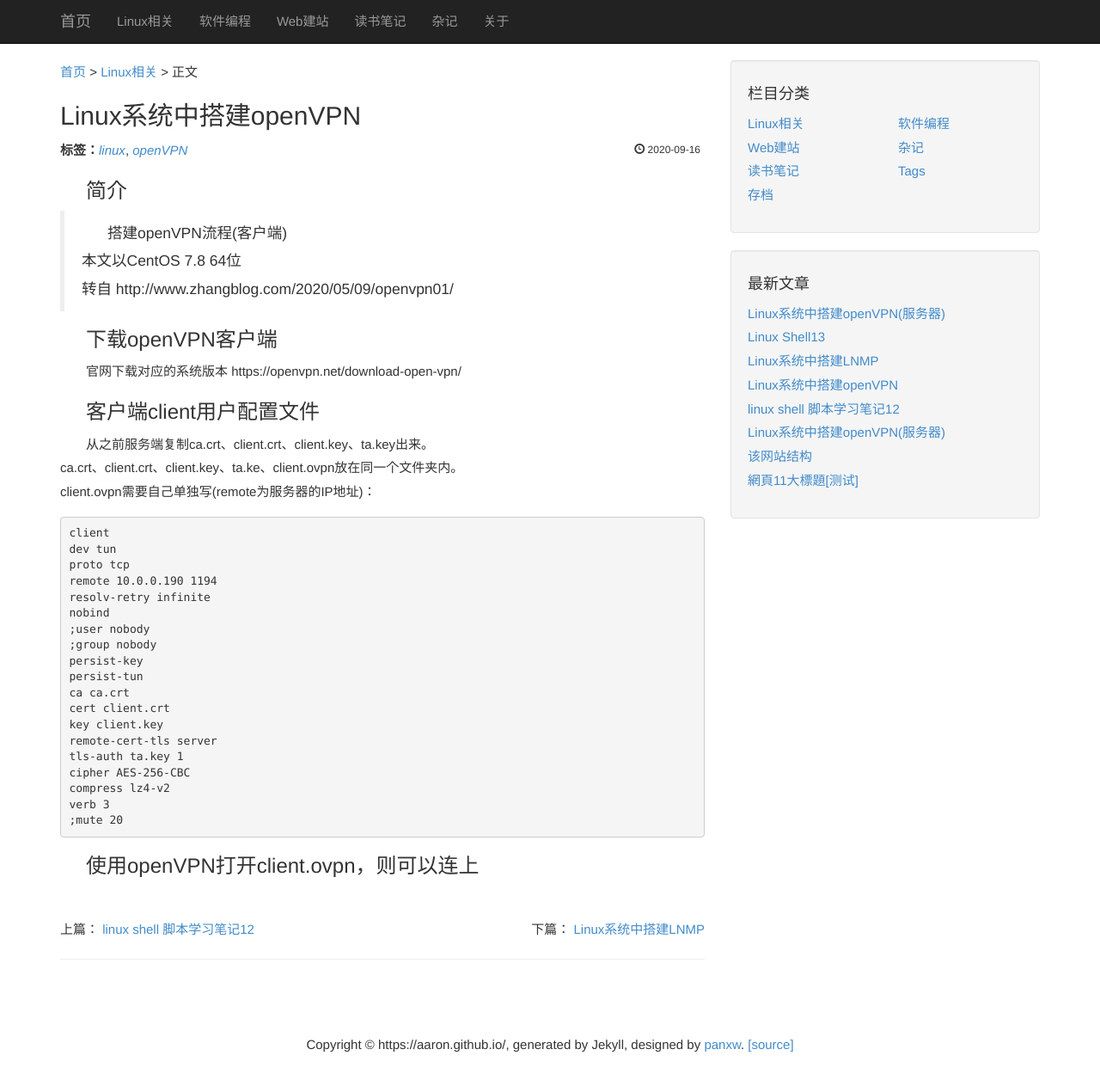
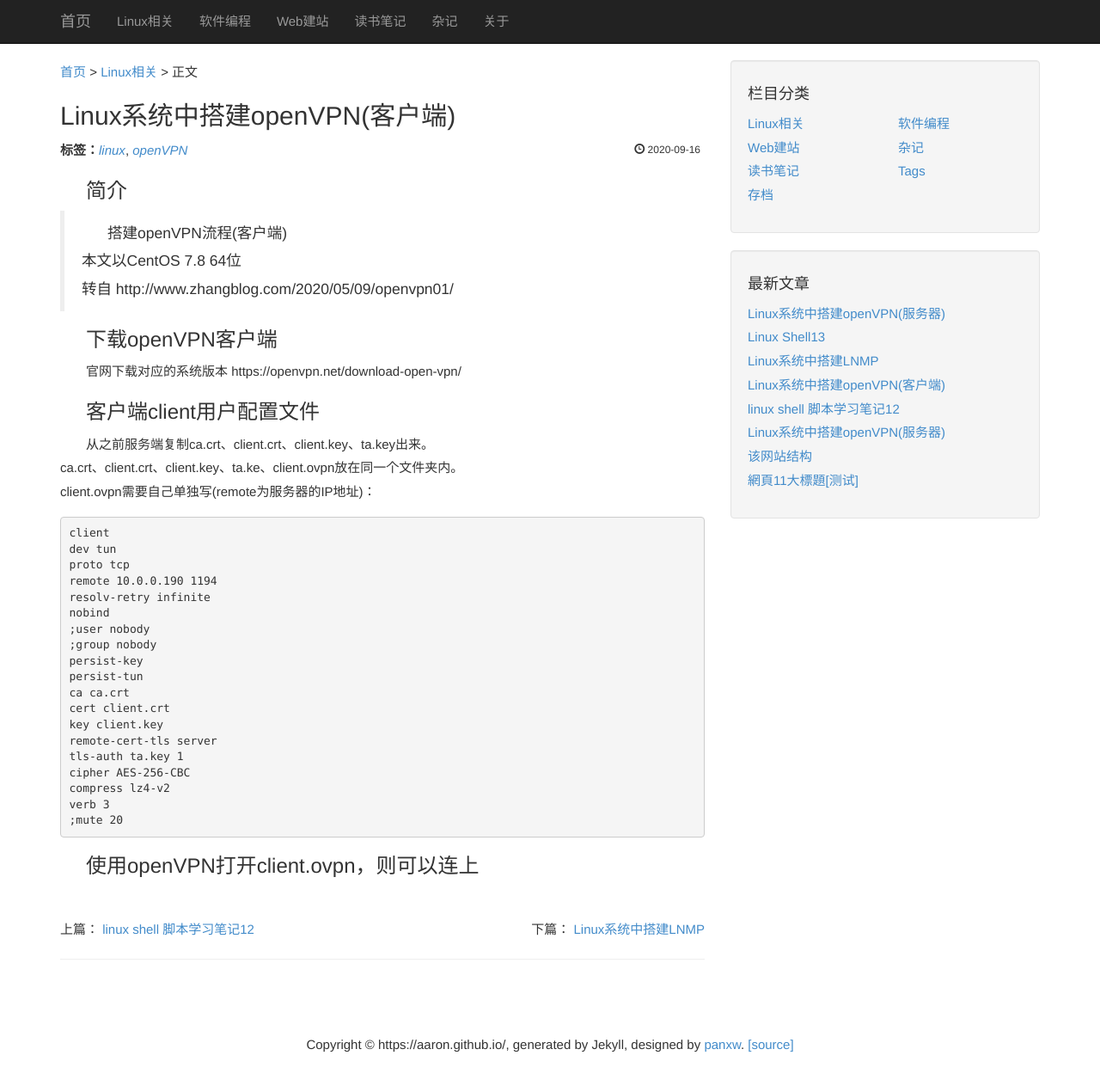
Before and after one commit to aaron789123/aaron.github.io, a Jekyll site: the page built from _posts/2020-09-16-linux-openVPNClient.markdown, in a window 1280 px wide and 1279 px high. Shown: the top 1263 px of the window at 86% size. Built offline with Jekyll 4.4.1, drawn with Linux system fonts in a browser that asks for light colours.

Commit message:
Update 2020-09-16-linux-openVPNClient.markdown

```diff
--- a/_posts/2020-09-16-linux-openVPNClient.markdown
+++ b/_posts/2020-09-16-linux-openVPNClient.markdown
@@ -1,7 +1,7 @@
 ---
 layout: post
 category: "linux"
-title:  "Linux系统中搭建openVPN"
+title:  "Linux系统中搭建openVPN(客户端)"
 tags: [linux,openVPN]
 ---
 
```
